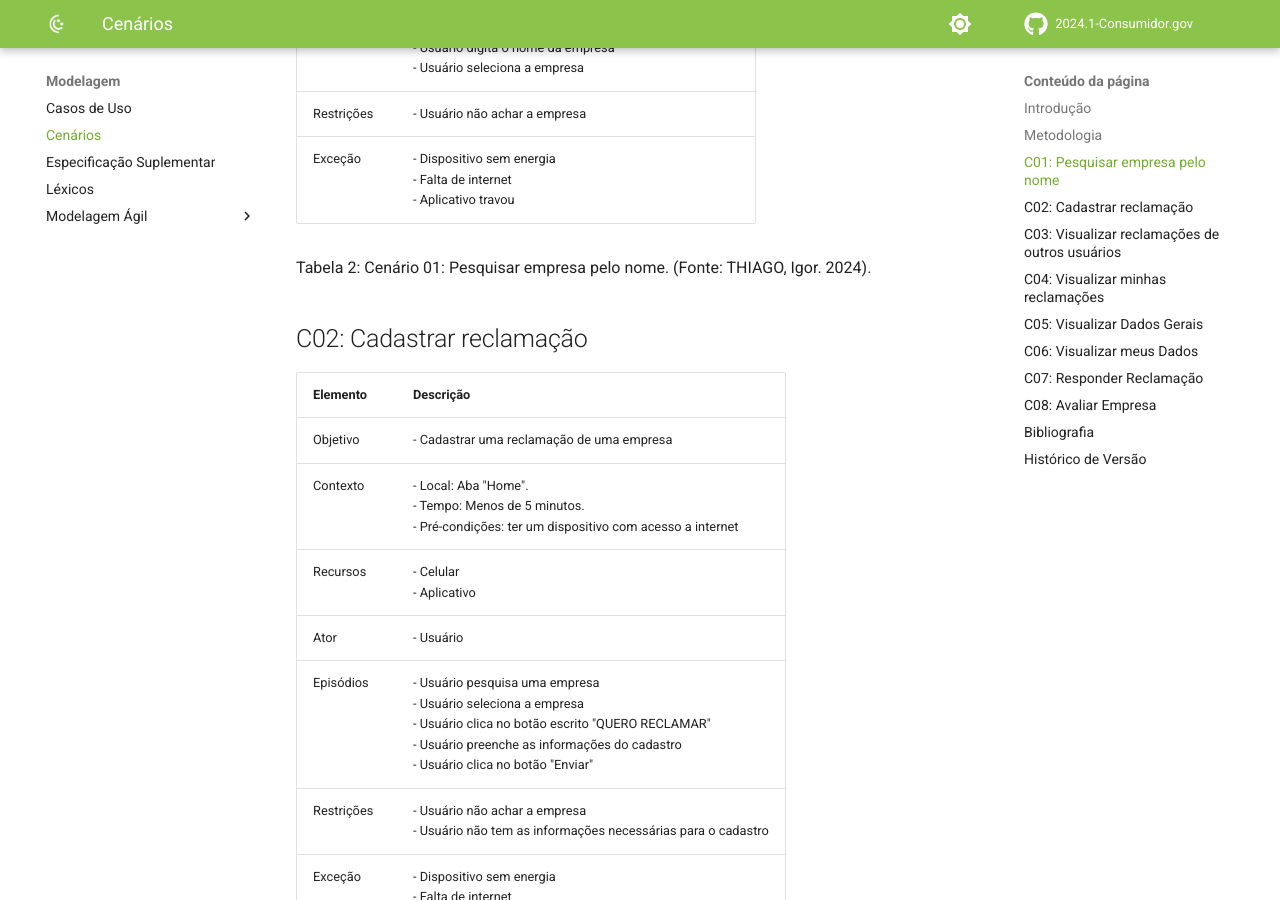
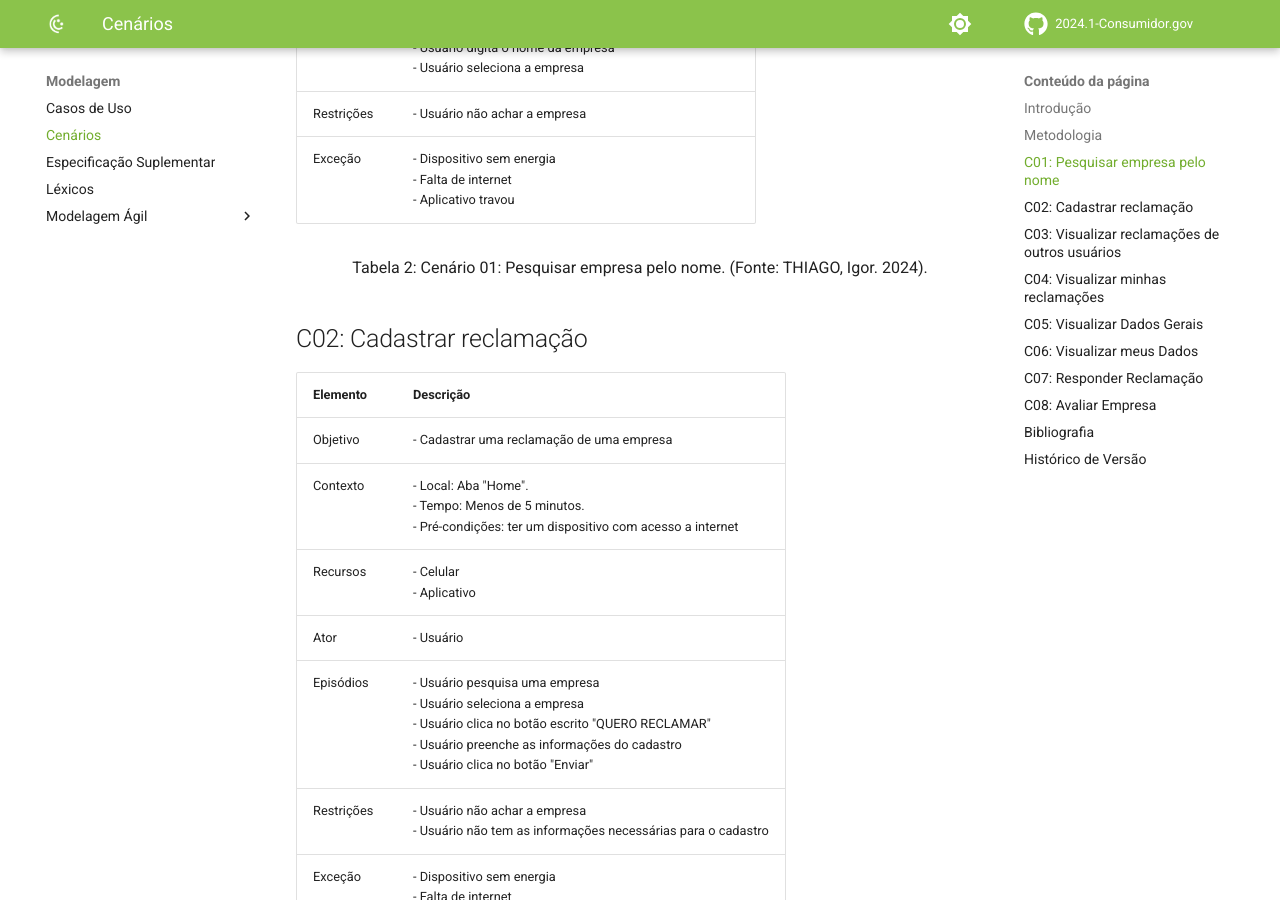
Before and after one commit to Requisitos-de-Software/2024.1-Grupo08, an MkDocs documentation site: the page built from docs/Modelagem/cenarios.md, in a window 1280 px wide and 900 px high, scrolled down 1439 px. Built offline with MkDocs 1.6.1 and Material for MkDocs 9.7.7, drawn with Linux system fonts in a browser that asks for light colours; comment, search, counter and statistics services are not loaded.

Commit message:
atualizando cenarios

```diff
--- a/docs/Modelagem/cenarios.md
+++ b/docs/Modelagem/cenarios.md
@@ -35,7 +35,9 @@ Há cinco maneiras de descrever cenários: texto narrativo, texto estruturado, d
 |Restrições  | - Usuário não achar a empresa |
 | Exceção    | - Dispositivo sem energia <br> - Falta de internet <br> - Aplicativo travou
 
-Tabela 2: Cenário 01: Pesquisar empresa pelo nome. (Fonte: THIAGO, Igor. 2024).
+<div style="text-align: center">
+<p>Tabela 2: Cenário 01: Pesquisar empresa pelo nome. (Fonte: THIAGO, Igor. 2024).</p>
+</div>
 
 ## C02: Cadastrar reclamação
 
@@ -49,7 +51,9 @@ Tabela 2: Cenário 01: Pesquisar empresa pelo nome. (Fonte: THIAGO, Igor. 2024).
 |Restrições  | - Usuário não achar a empresa <br> - Usuário não tem as informações necessárias para o cadastro|
 | Exceção    | - Dispositivo sem energia <br> - Falta de internet <br> - Aplicativo travou
 
-Tabela 3: Cenário 02: Cadastrar reclamação. (Fonte: THIAGO, Igor. 2024).
+<div style="text-align: center">
+<p>Tabela 3: Cenário 02: Cadastrar reclamação. (Fonte: THIAGO, Igor. 2024).</p>
+</div>
 
 ## C03: Visualizar reclamações de outros usuários
 
@@ -63,7 +67,9 @@ Tabela 3: Cenário 02: Cadastrar reclamação. (Fonte: THIAGO, Igor. 2024).
 |Restrições  | - Usuário não achar a empresa |
 | Exceção    | - Dispositivo sem energia <br> - Falta de internet <br> - Aplicativo travou
 
-Tabela 4: Cenário 03: Visualizar reclamações de outros usuários. (Fonte: THIAGO, Igor. 2024).
+<div style="text-align: center">
+<p>Tabela 4: Cenário 03: Visualizar reclamações de outros usuários. (Fonte: THIAGO, Igor. 2024).</p>
+</div>
 
 ## C04: Visualizar minhas reclamações
 
@@ -77,7 +83,9 @@ Tabela 4: Cenário 03: Visualizar reclamações de outros usuários. (Fonte: THI
 |Restrições  | - Usuário não ter feito reclamações |
 | Exceção    | - Dispositivo sem energia <br> - Falta de internet <br> - Aplicativo travou
 
-Tabela 5: Cenário 04: Visualizar minhas reclamações. (Fonte: THIAGO, Igor. 2024).
+<div style="text-align: center">
+<p>Tabela 5: Cenário 04: Visualizar minhas reclamações. (Fonte: THIAGO, Igor. 2024).</p>
+</div>
 
 ## C05: Visualizar Dados Gerais
 
@@ -91,7 +99,9 @@ Tabela 5: Cenário 04: Visualizar minhas reclamações. (Fonte: THIAGO, Igor. 20
 | Restrições | - O aplicativo deve as estatíscas.|
 | Exceção    | - Dispositivo sem energia. <br> - Falha de conexão à internet. <br> - Aplicativo travou.
 
-Tabela 6: Cenário 05: Visualizar Dados Gerais. (Fonte: GONTIJO, Rodrigo. 2024).
+<div style="text-align: center">
+<p>Tabela 6: Cenário 05: Visualizar Dados Gerais. (Fonte: GONTIJO, Rodrigo. 2024).</p>
+</div>
 
 ## C06: Visualizar meus Dados
 
@@ -105,7 +115,9 @@ Tabela 6: Cenário 05: Visualizar Dados Gerais. (Fonte: GONTIJO, Rodrigo. 2024).
 | Restrições | - Os dados devem estar cadastrados via gov.br |
 | Exceção    | - Dispositivo sem energia. <br> - Falha de conexão à internet. <br> - Aplicativo travou.
 
-Tabela 7: Cenário 06: Visualizar meus Dados. (Fonte: GONTIJO, Rodrigo. 2024).
+<div style="text-align: center">
+<p>Tabela 7: Cenário 06: Visualizar meus Dados. (Fonte: GONTIJO, Rodrigo. 2024).</p>
+</div>
 
 ## C07: Responder Reclamação
 
@@ -119,7 +131,9 @@ Tabela 7: Cenário 06: Visualizar meus Dados. (Fonte: GONTIJO, Rodrigo. 2024).
 | Restrições | - A reclamação nao deve estar finalizada ou avaliada. |
 | Exceção    | - Dispositivo sem energia. <br> - Falha de conexão à internet. <br> - Aplicativo travou.
 
-Tabela 8: Cenário 07: Responder Reclamação. (Fonte: GONTIJO, Rodrigo. 2024).
+<div style="text-align: center">
+<p>Tabela 8: Cenário 07: Responder Reclamação. (Fonte: GONTIJO, Rodrigo. 2024).</p>
+</div>
 
 ## C08: Avaliar Empresa
 
@@ -133,7 +147,9 @@ Tabela 8: Cenário 07: Responder Reclamação. (Fonte: GONTIJO, Rodrigo. 2024).
 | Restrições | - A reclamação deve estar finalizada. |
 | Exceção    | - Dispositivo sem energia. <br> - Falha de conexão à internet. <br> - Aplicativo travou.
 
-Tabela 9: Cenário 08: Avaliar Empresa. (Fonte: GONTIJO, Rodrigo. 2024).
+<div style="text-align: center">
+<p>Tabela 9: Cenário 08: Avaliar Empresa. (Fonte: GONTIJO, Rodrigo. 2024).</p>
+</div>
 
 
 ## Bibliografia
```
